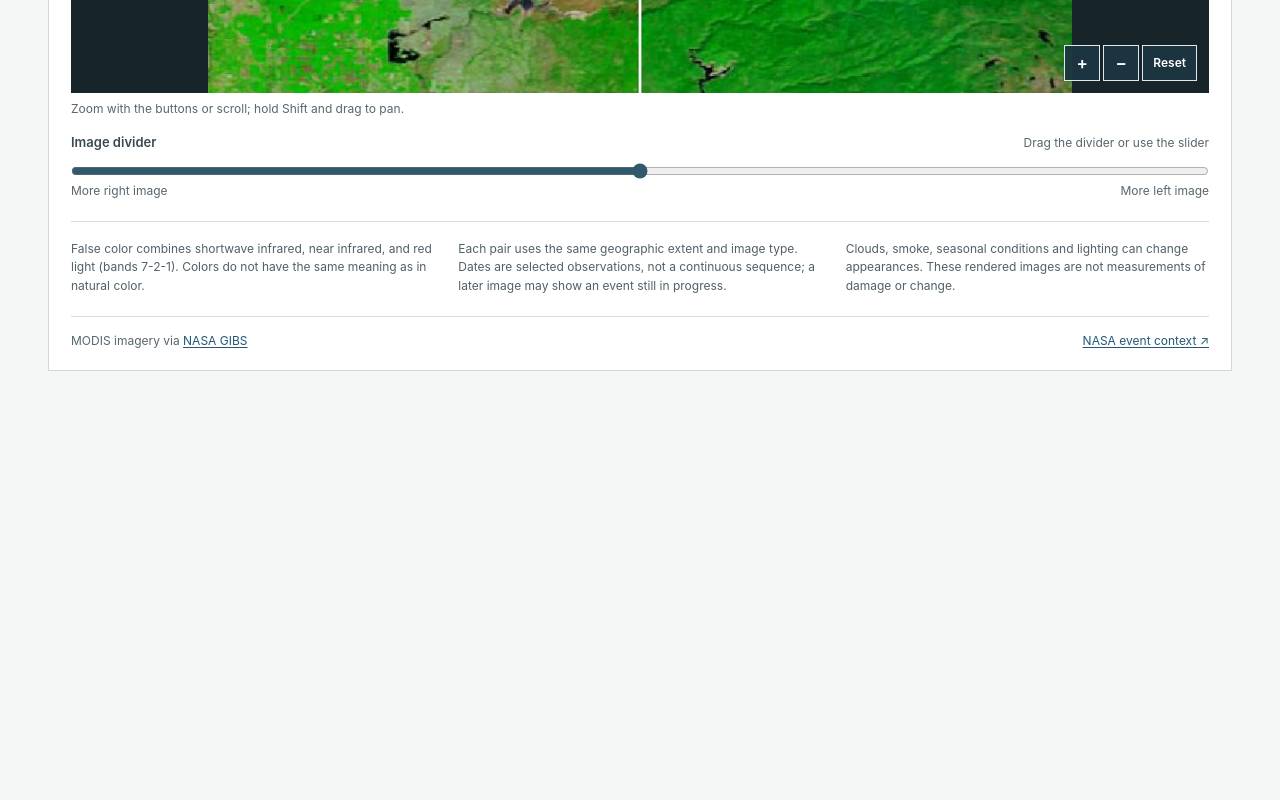
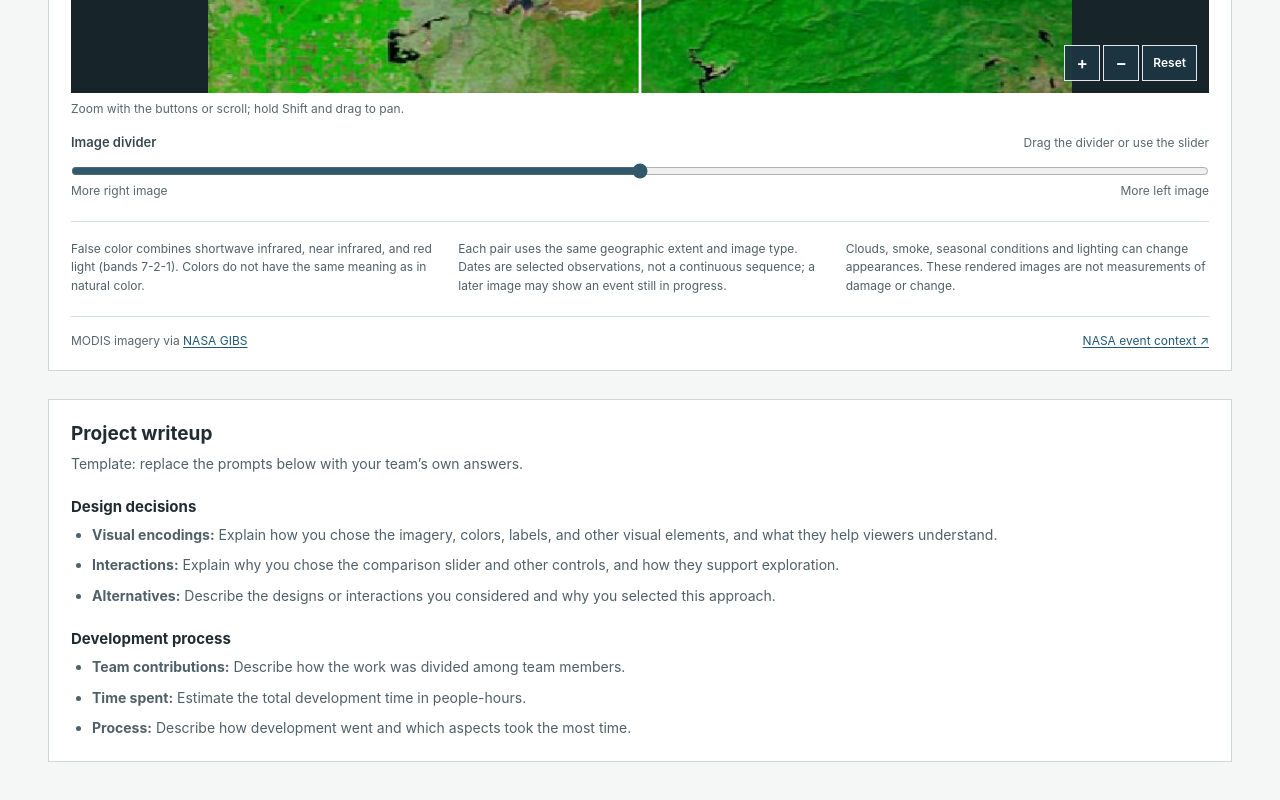
Before and after one commit to haydenkellington/DSC106-Project3, a plain HTML site: page index.html in a window 1280 px wide. Shown: the part 885-1685 px from the top of the page. Before the commit the page ends 1312 px from the top, so only its background shows below. Drawn offline with Linux system fonts and the light colour scheme.

Commit message:
Add writeup template below graphic

```diff
--- a/index.html
+++ b/index.html
@@ -63,7 +63,13 @@ button:focus-visible, select:focus-visible, input:focus-visible { outline: 3px s
  .viewer svg { max-height: none; } .image-label { top: 7px; font-size: 10px; padding: 5px; max-width: 44%; } .image-label.left { left: 7px; } .image-label.right { right: 7px; } .zoom-controls { right: 7px; bottom: 7px; } .zoom-controls button { height: 32px; min-width: 32px; }
  .details { grid-template-columns: 1fr; gap: 10px; }
 }
-  </style>
+  .writeup { margin-top: 28px; padding: 22px; background: #fff; border: 1px solid #d1d7d9; }
+.writeup h2 { margin: 0 0 8px; }
+.writeup h3 { font-size: 15px; margin: 22px 0 8px; }
+.writeup p, .writeup li { color: #506068; font-size: 14px; line-height: 1.6; }
+.writeup ul { margin: 0; padding-left: 21px; }
+.writeup li + li { margin-top: 8px; }
+</style>
   <script src="assets/d3.v7.min.js"></script>
 
 </head>
@@ -95,6 +101,22 @@ button:focus-visible, select:focus-visible, input:focus-visible { outline: 3px s
     <div class="slider-ends"><span>More right image</span><span>More left image</span></div>
     <div class="details"><p id="band-description"></p><p>Each pair uses the same geographic extent and image type. Dates are selected observations, not a continuous sequence; a later image may show an event still in progress.</p><p>Clouds, smoke, seasonal conditions and lighting can change appearances. These rendered images are not measurements of damage or change.</p></div>
     <footer><span>MODIS imagery via <a href="https://nasa-gibs.github.io/gibs-api-docs/access-basics/">NASA GIBS</a></span><a id="source" target="_blank" rel="noopener noreferrer">NASA event context ↗</a></footer>
+  </section>
+  <section class="writeup" aria-labelledby="writeup-title">
+    <h2 id="writeup-title">Project writeup</h2>
+    <p>Template: replace the prompts below with your team’s own answers.</p>
+    <h3>Design decisions</h3>
+    <ul>
+      <li><strong>Visual encodings:</strong> Explain how you chose the imagery, colors, labels, and other visual elements, and what they help viewers understand.</li>
+      <li><strong>Interactions:</strong> Explain why you chose the comparison slider and other controls, and how they support exploration.</li>
+      <li><strong>Alternatives:</strong> Describe the designs or interactions you considered and why you selected this approach.</li>
+    </ul>
+    <h3>Development process</h3>
+    <ul>
+      <li><strong>Team contributions:</strong> Describe how the work was divided among team members.</li>
+      <li><strong>Time spent:</strong> Estimate the total development time in people-hours.</li>
+      <li><strong>Process:</strong> Describe how development went and which aspects took the most time.</li>
+    </ul>
   </section>
 </main>
 <script>
```
